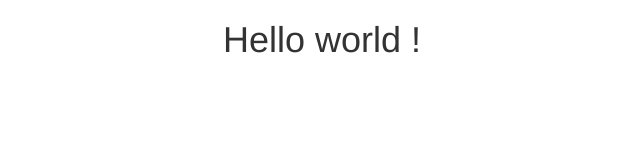
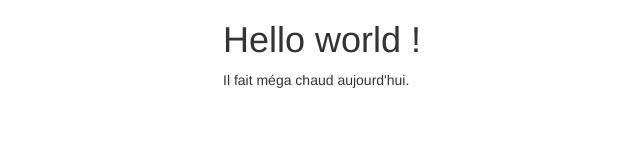
Before and after one commit to juliette75019/iceme-github-pages, a plain HTML site: page index.html in a window 1280 px wide. Shown: the whole page, without its empty margins (222-862 px from the left). Drawn offline with nearby package versions, Linux system fonts and the light colour scheme.

Commit message:
phrase de présentation ajoutée

```diff
--- a/index.html
+++ b/index.html
@@ -22,6 +22,7 @@
       <div class="row">
         <div class="col-md4 col-md-offset-4">
           <h1>Hello world !</h1>
+          <p>Il fait méga chaud aujourd'hui. </p>
     </div>
     </div>
 
```
